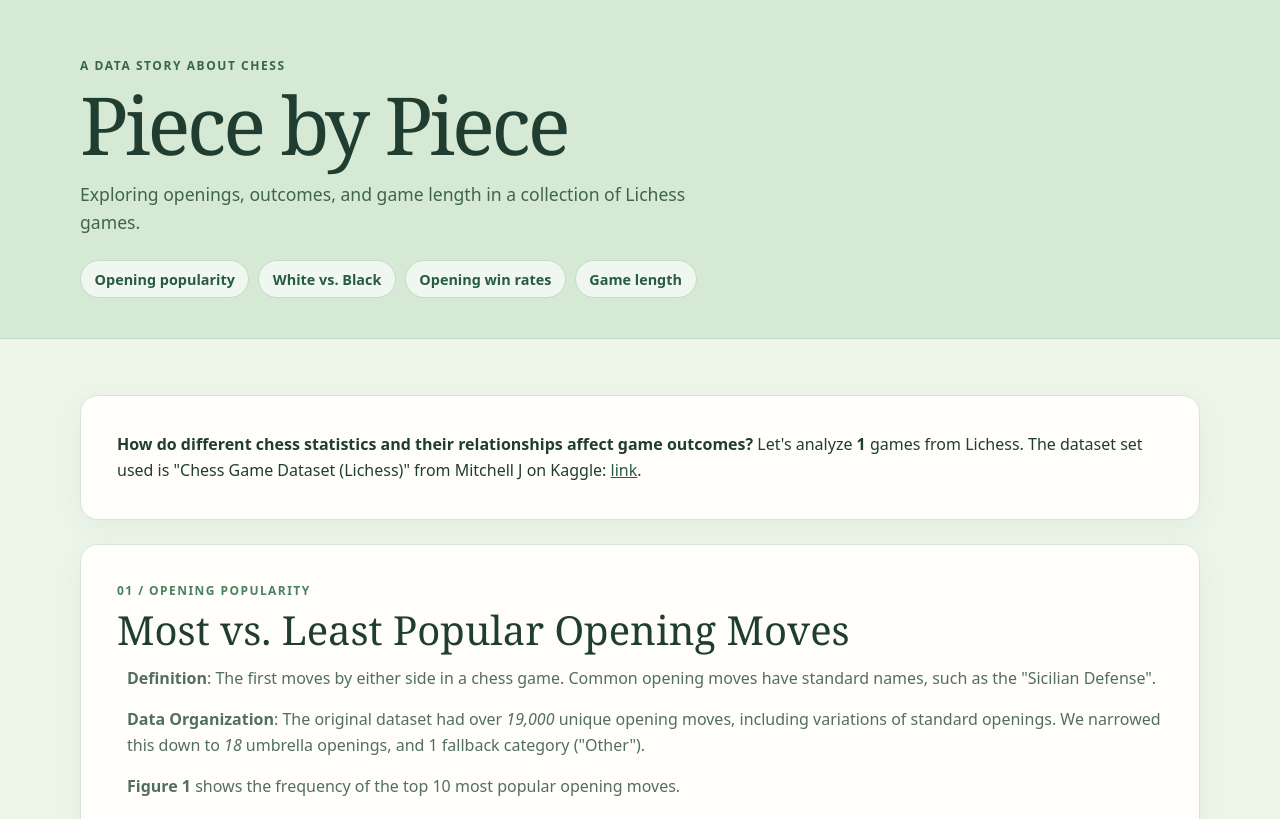
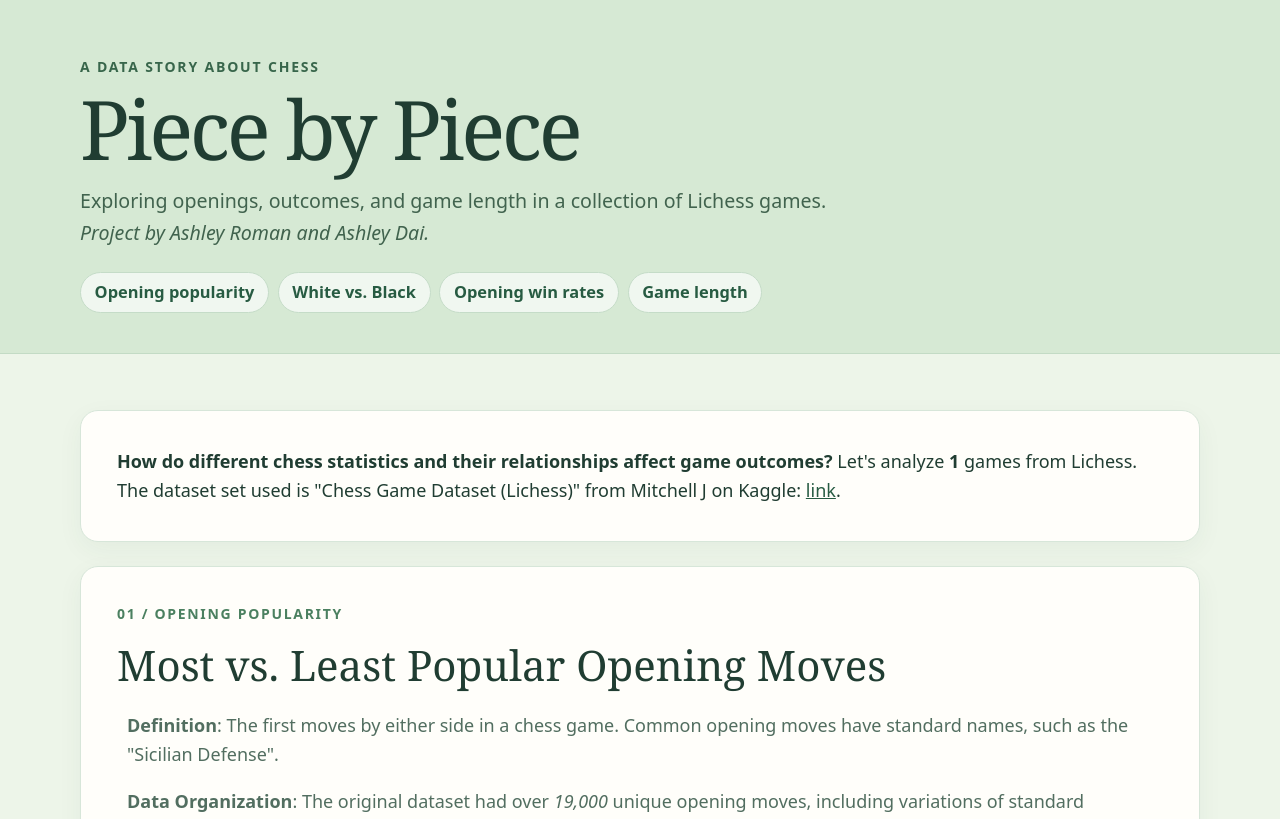
Before and after one commit to ashley-rr/CS122_FA26_Project, a Flask app: template gui/templates/index.html in a window 1280 px wide. Shown: the top 819 px of the page. Run offline with Flask 3, Linux system fonts and the light colour scheme; the template is opened without the code that fills it: most values are stand-ins (such as "Sample title", 1, 10 or a date in 2020).

Commit message:
Expand chess analysis and improve readability
Increase text sizes, add project credits and italicize figure captions. Expand the opening and win-rate explanations, including the z-test setup and takeaway.

```diff
--- a/gui/static/index.css
+++ b/gui/static/index.css
@@ -19,7 +19,7 @@ body {
   margin: 0;
   background: #edf5e9;
   color: var(--ink);
-  font: 16px/1.6 system-ui, sans-serif;
+  font: 18px/1.6 system-ui, sans-serif;
 }
 
 a {
@@ -39,7 +39,7 @@ a {
 
 .eyebrow {
   color: #38664b;
-  font-size: 0.75rem;
+  font-size: calc(0.75rem + 2px);
   font-weight: 800;
   letter-spacing: 0.13em;
   text-transform: uppercase;
@@ -54,7 +54,7 @@ p {
 
 h1 {
   font-family: Georgia, serif;
-  font-size: clamp(2.8rem, 7vw, 5rem);
+  font-size: calc(clamp(2.8rem, 7vw, 5rem) + 2px);
   font-weight: 500;
   letter-spacing: -0.04em;
   line-height: 1;
@@ -63,8 +63,8 @@ h1 {
 
 .hero p {
   color: #41634e;
-  font-size: 1.1rem;
-  max-width: 650px;
+  font-size: calc(1.1rem + 2px);
+  margin: 0;
 }
 
 nav {
@@ -78,7 +78,7 @@ nav a {
   background: rgba(255, 255, 255, 0.65);
   border: 1px solid #c5dcc8;
   border-radius: 999px;
-  font-size: 0.9rem;
+  font-size: calc(0.9rem + 2px);
   font-weight: 650;
   padding: 0.4rem 0.85rem;
   text-decoration: none;
@@ -120,7 +120,7 @@ main {
 
 .section-label {
   color: #4b8060;
-  font-size: 0.75rem;
+  font-size: calc(0.75rem + 2px);
   font-weight: 800;
   letter-spacing: 0.12em;
   text-transform: uppercase;
@@ -128,14 +128,13 @@ main {
 
 h2 {
   font-family: Georgia, serif;
-  font-size: clamp(1.8rem, 4vw, 2.5rem);
+  font-size: calc(clamp(1.8rem, 4vw, 2.5rem) + 2px);
   font-weight: 500;
-  line-height: 1.15;
   margin: 0.4rem 0 0.8rem;
 }
 
 h3 {
-  font-size: 1.15rem;
+  font-size: calc(1.15rem + 2px);
   margin: 1.7rem 0 0.4rem;
 }
 
@@ -174,7 +173,7 @@ h3 {
 .stat strong {
   display: block;
   font-family: Georgia, serif;
-  font-size: 1.6rem;
+  font-size: calc(1.6rem + 2px);
   font-weight: 500;
   line-height: 1.2;
 }
@@ -183,7 +182,7 @@ h3 {
 .note,
 figcaption {
   color: var(--muted);
-  font-size: 0.9rem;
+  font-size: calc(0.9rem + 2px);
 }
 
 figure {
@@ -235,7 +234,7 @@ details[open] summary {
 
 table {
   border-collapse: collapse;
-  font-size: 0.92rem;
+  font-size: calc(0.92rem + 2px);
   width: 100%;
 }
 
@@ -248,7 +247,7 @@ td {
 
 thead th {
   color: var(--muted);
-  font-size: 0.8rem;
+  font-size: calc(0.8rem + 2px);
 }
 
 tbody tr:last-child th,
@@ -258,7 +257,7 @@ tbody tr:last-child td {
 
 footer {
   color: var(--muted);
-  font-size: 0.85rem;
+  font-size: calc(0.85rem + 2px);
   padding-top: 2rem;
 }
 
--- a/gui/templates/index.html
+++ b/gui/templates/index.html
@@ -19,7 +19,7 @@
 
       <p class="plot-error" hidden>This saved notebook plot is unavailable. Check that the notebook exists and its plot cell has been run and saved.</p>
 
-      <figcaption>{{ caption }}</figcaption>
+      <figcaption><em>{{ caption }}</em></figcaption>
     </figure>
   {% endmacro %}
 
@@ -28,6 +28,7 @@
       <div class="eyebrow">A data story about chess</div>
       <h1>Piece by Piece</h1>
       <p>Exploring openings, outcomes, and game length in a collection of Lichess games.</p>
+      <p><em>Project by Ashley Roman and Ashley Dai.</em></p>
       <nav aria-label="Page sections">
         <a href="#openings">Opening popularity</a>
         <a href="#color">White vs. Black</a>
@@ -68,8 +69,6 @@
           including variations of standard openings. We narrowed this down to <em>18</em> umbrella openings, and 1 fallback category ("Other").
         </p>
 
-        <p class="lede"><strong>Figure 1</strong> shows the frequency of the top 10 most popular opening moves.</p>
-
         {{ plot('opening-frequency',
             'Horizontal bar chart of the ten most frequent opening families. Other is largest, followed by Sicilian Defense.',
             'Figure 1: Frequency of the top 10 opening families.')
@@ -84,65 +83,161 @@
             Chess.com describes the <em>"Sicilian Defense"</em> as a "employed by masters and beginners alike... a reputable and positionally sound opening... that tends to lead to dynamic and sharp positions."
             Assumedly, this opening is popular for its flexibility.
           </p>
+          <p>
+            On the other hand, Chess.com describes the <em>"English Opening"</em> as a move most suitable for intermediate to advanced players with a deeper understanding of piece positioning, hence
+            explaining its unpopularity.
         </div>
 
         <details>
-          <summary>View current opening counts</summary>
+          <summary>View opening counts</summary>
+
           {% if analysis.popular %}
-            <div class="table-wrap"><table>
-              <thead><tr><th scope="col">Opening family</th><th scope="col">Games</th></tr></thead>
-              <tbody>{% for name, count in analysis.popular %}
-                <tr><th scope="row">{{ name }}</th><td>{{ "{:,}".format(count) }}</td></tr>
-              {% endfor %}</tbody>
-            </table></div>
-          {% else %}<p>No games found.</p>{% endif %}
+            <div class="table-wrap">
+              <table>
+                <thead>
+                  <tr>
+                    <th scope="col">Opening family</th>
+                    <th scope="col">Games</th>
+                  </tr>
+                </thead>
+                <tbody>
+                  {% for name, count in analysis.popular %}
+                    <tr>
+                      <th scope="row">{{ name }}</th>
+                      <td>{{ "{:,}".format(count) }}</td>
+                    </tr>
+                  {% endfor %}
+                </tbody>
+              </table>
+            </div>
+          {% else %}
+            <p>No games found.</p>
+          {% endif %}
         </details>
 
       </section>
 
       <section class="card" id="color">
         <div class="section-label">02 / Overall results</div>
+
         <h2>Does White win more often?</h2>
+
+        <p class="lede">
+          <strong>Definition</strong>: In Chess, the White side plays the first move.
+        </p>
+
+        <p class="lede">
+          <strong>Figure 2</strong>
+          is a pie chart comparison between games won by Black vs. White. Drawn games are not included in the calculation.
+        </p>
+
         {% set wins = analysis.win_rates %}
-        <p class="lede">This comparison excludes draws and looks only at games won by White or Black.</p>
+
+        <div class="insight">
+          <p><strong>Z-Test Set-up</strong>: Let <em>p</em> = the proportion of games won by White, and <em>alpha (significance level)</em> = 0.05.</p>
+          <p>Set up the Null Hypothesis: White and Black have an equal chance of winning; <em>p = 0.5</em></p>
+          <p>Set up the Alternative Hypothesis: White has a higher chance of winning than Black; <em>p > 0.5</em></p>
+          <p>Assume that the set of games is randomly sampled, each game is independent, and the games have a normal approximation distribution.</p>
+        </div>
+
+        {{ plot('win-rate',
+          'Pie chart comparing the shares of decisive games won by White and by Black.',
+          'Figure 2: Win rates by color, excluding draws.',
+          true)
+        }}
+
         {% if wins.decisive_games %}
           <div class="stats">
             <div class="stat"><strong>{{ "%.2f"|format(wins.sides.white.rate) }}%</strong><span>White wins</span></div>
             <div class="stat"><strong>{{ "%.2f"|format(wins.sides.black.rate) }}%</strong><span>Black wins</span></div>
             <div class="stat"><strong>{{ "{:,}".format(wins.decisive_games) }}</strong><span>decisive games</span></div>
           </div>
-        {% else %}<p>No decisive games found.</p>{% endif %}
-        {{ plot('win-rate', 'Pie chart comparing the shares of decisive games won by White and by Black.', 'Notebook figure: win rates by color, excluding draws.', true) }}
-        <div class="insight"><strong>The takeaway.</strong> The notebook's one-sided proportion z-test reports p = 4.8e-11, below 0.05. It finds evidence that White won more often in this dataset; this association alone does not establish cause.</div>
+        {% else %}
+          <p>No decisive games found.</p>
+        {% endif %}
+
+        <div class="insight">
+          <p><strong>Key Takeaway</strong>:
+            Our <em>p-value</em> ends up being 4.8E-11, which is less than our <em>alpha-value</em> of 0.05. Therefore, we reject the
+            Null Hypothesis, and conclude that there <em>is</em> statistically significant evidence that playing White gives an advantage towards winning a game.
+        </div>
+
         <details>
-          <summary>Test setup and current counts</summary>
-          <p>Null hypothesis: White wins 50% of decisive games. Alternative: White wins more than 50%. The notebook assumes random sampling, independent games, and a valid normal approximation.</p>
+          <summary>View win counts</summary>
           <div class="table-wrap"><table>
-            <thead><tr><th scope="col">Side</th><th scope="col">Wins</th></tr></thead>
-            <tbody>{% for side in ["white", "black"] %}
-              <tr><th scope="row">{{ side|capitalize }}</th><td>{{ "{:,}".format(wins.sides[side].wins) }}</td></tr>
-            {% endfor %}</tbody>
+            <thead>
+              <tr>
+                <th scope="col">Side</th>
+                <th scope="col">Wins</th>
+              </tr>
+            </thead>
+            <tbody>
+              {% for side in ["white", "black"] %}
+                <tr>
+                  <th scope="row">{{ side|capitalize }}</th>
+                  <td>{{ "{:,}".format(wins.sides[side].wins) }}</td>
+                </tr>
+              {% endfor %}
+            </tbody>
           </table></div>
         </details>
+
+
+
       </section>
 
       <section class="card" id="rates">
         <div class="section-label">03 / Opening outcomes</div>
-        <h2>Which openings have the highest win rates?</h2>
-        <p class="lede">The notebook compares the five highest and five lowest rates for each color, among opening families with at least 100 games. Here, draws are included in each opening's total, so White and Black rates do not add up to 100%.</p>
-        {{ plot('opening-win-rates', 'Four bar charts showing the five highest and lowest opening-family win rates for White and for Black.', 'Notebook figure: highest and lowest win rates by opening family.') }}
-        <div class="insight"><strong>The takeaway.</strong> King's Gambit has the highest White win rate in the notebook, while Van't Kruijs Opening has the highest Black win rate. These are observed rates, not evidence that an opening causes a win.</div>
+
+        <h2>Which openings win the most?</h2>
+
+        <p class="lede">
+          Here, we compare the five highest and five lowest win rates for each color, among opening families with at
+          least 100 games. Draws are included in each opening's total, so White and Black rates do not add up to 100%.
+        </p>
+
+          {{ plot('opening-win-rates',
+            'Four bar charts showing the five highest and lowest opening-family win rates for White and for Black.',
+            'Figure 3: Highest and lowest win rates by opening family.')
+          }}
+
+        <div class="insight">
+          <strong>Key Takeaway.</strong> King's Gambit has the highest win rate for White, while Van't
+          Kruijs Opening has the highest win rate for Black. However, this is not conclusive evidence that an opening move
+          causes a win.
+        </div>
+
         <details>
-          <summary>View all qualifying opening families in the current data</summary>
+          <summary>View all opening family win rates per Black and White</summary>
+
           {% if analysis.opening_rates %}
-            <div class="table-wrap"><table>
-              <thead><tr><th scope="col">Opening family</th><th scope="col">Games</th><th scope="col">White wins</th><th scope="col">Black wins</th></tr></thead>
-              <tbody>{% for opening in analysis.opening_rates %}
-                <tr><th scope="row">{{ opening.name }}</th><td>{{ "{:,}".format(opening.games) }}</td><td>{{ "%.2f"|format(opening.white) }}%</td><td>{{ "%.2f"|format(opening.black) }}%</td></tr>
-              {% endfor %}</tbody>
-            </table></div>
-          {% else %}<p>No opening families have at least 100 games.</p>{% endif %}
+            <div class="table-wrap">
+              <table>
+                <thead>
+                  <tr>
+                    <th scope="col">Opening family</th>
+                    <th scope="col">Games</th>
+                    <th scope="col">White wins</th>
+                    <th scope="col">Black wins</th>
+                  </tr>
+                </thead>
+                <tbody>
+                  {% for opening in analysis.opening_rates %}
+                    <tr>
+                      <th scope="row">{{ opening.name }}</th>
+                      <td>{{ "{:,}".format(opening.games) }}</td>
+                      <td>{{ "%.2f"|format(opening.white) }}%</td>
+                      <td>{{ "%.2f"|format(opening.black) }}%</td>
+                    </tr>
+                  {% endfor %}
+                </tbody>
+              </table>
+            </div>
+          {% else %}
+            <p>No opening families have at least 100 games.</p>
+          {% endif %}
         </details>
+
       </section>
 
       <section class="card" id="length">
```
Lines whose indentation alone changed are shown as unchanged.
